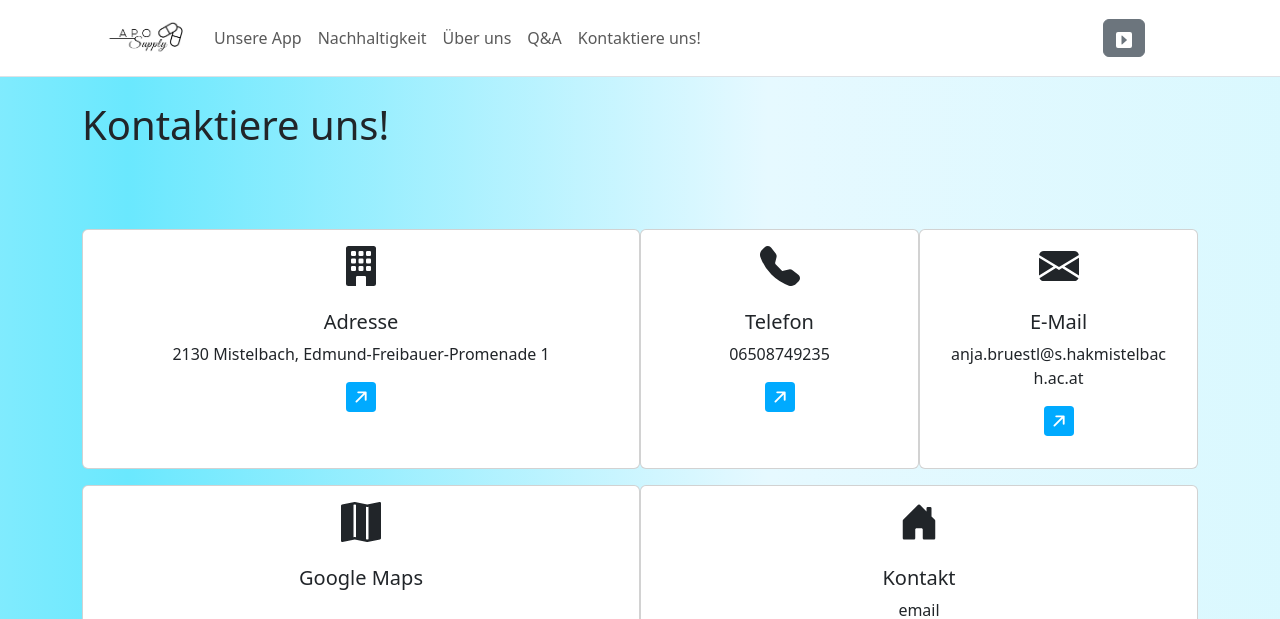
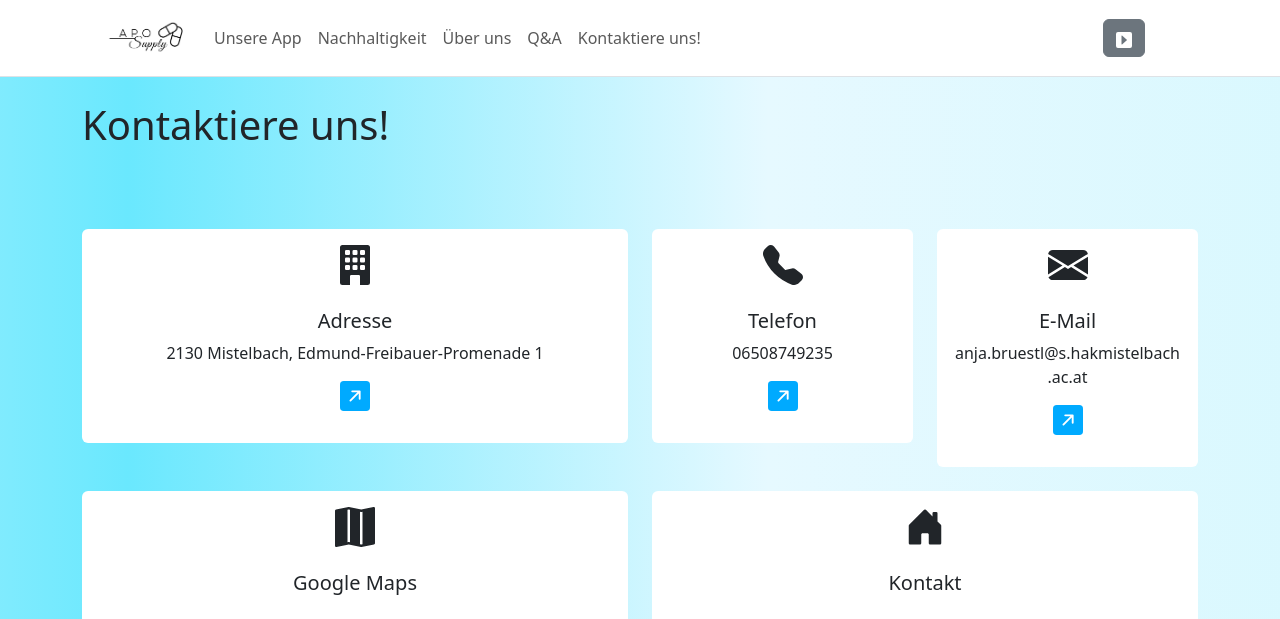
Before and after one commit to celinebittmann/aposupply, a PHP site: page /templates/kontakt.php in a window 1280 px wide. Shown: the top 619 px of the page. Run offline with PHP 8.4, Linux system fonts and the light colour scheme; tables that the repository leaves empty or names only in its code hold one stand-in row (values such as "Sample post").

Commit message:
05.11.2024
Kontaktseite und Q&A

```diff
--- a/templates/kontakt.php
+++ b/templates/kontakt.php
@@ -28,9 +28,10 @@ ini_set('display_errors','On');
     <h1>Kontaktiere uns!</h1>
     <br><br><br>
 
-<div class="container">
   <div class="row">
-    <div class="card w-50 mb-3">
+    <!-- Adresse Schule -->
+    <div class="col-sm-6 mb-3 mb-sm-0">
+      <div class="card">
         <div class="card-body text-center mb-3">
           <svg xmlns="http://www.w3.org/2000/svg" width="40" height="40" fill="currentColor" class="bi bi-building-fill" viewBox="0 0 16 16">
             <path d="M3 0a1 1 0 0 0-1 1v14a1 1 0 0 0 1 1h3v-3.5a.5.5 0 0 1 .5-.5h3a.5.5 0 0 1 .5.5V16h3a1 1 0 0 0 1-1V1a1 1 0 0 0-1-1zm1 2.5a.5.5 0 0 1 .5-.5h1a.5.5 0 0 1 .5.5v1a.5.5 0 0 1-.5.5h-1a.5.5 0 0 1-.5-.5zm3 0a.5.5 0 0 1 .5-.5h1a.5.5 0 0 1 .5.5v1a.5.5 0 0 1-.5.5h-1a.5.5 0 0 1-.5-.5zm3.5-.5h1a.5.5 0 0 1 .5.5v1a.5.5 0 0 1-.5.5h-1a.5.5 0 0 1-.5-.5v-1a.5.5 0 0 1 .5-.5M4 5.5a.5.5 0 0 1 .5-.5h1a.5.5 0 0 1 .5.5v1a.5.5 0 0 1-.5.5h-1a.5.5 0 0 1-.5-.5zM7.5 5h1a.5.5 0 0 1 .5.5v1a.5.5 0 0 1-.5.5h-1a.5.5 0 0 1-.5-.5v-1a.5.5 0 0 1 .5-.5m2.5.5a.5.5 0 0 1 .5-.5h1a.5.5 0 0 1 .5.5v1a.5.5 0 0 1-.5.5h-1a.5.5 0 0 1-.5-.5zM4.5 8h1a.5.5 0 0 1 .5.5v1a.5.5 0 0 1-.5.5h-1a.5.5 0 0 1-.5-.5v-1a.5.5 0 0 1 .5-.5m2.5.5a.5.5 0 0 1 .5-.5h1a.5.5 0 0 1 .5.5v1a.5.5 0 0 1-.5.5h-1a.5.5 0 0 1-.5-.5zm3.5-.5h1a.5.5 0 0 1 .5.5v1a.5.5 0 0 1-.5.5h-1a.5.5 0 0 1-.5-.5v-1a.5.5 0 0 1 .5-.5"/>
@@ -45,8 +46,11 @@ ini_set('display_errors','On');
           </a>
         </div>
       </div>
+    </div>
 
-    <div class="card w-25 mb-3">
+ <!-- Telefonnummer richtig -->
+  <div class="col-sm-3 mb-3 mb-sm-0">
+    <div class="card">
       <div class="card-body text-center mb-3">
         <svg xmlns="http://www.w3.org/2000/svg" width="40" height="40" fill="currentColor" class="bi bi-telephone-fill" viewBox="0 0 16 16">
           <path fill-rule="evenodd" d="M1.885.511a1.745 1.745 0 0 1 2.61.163L6.29 2.98c.329.423.445.974.315 1.494l-.547 2.19a.68.68 0 0 0 .178.643l2.457 2.457a.68.68 0 0 0 .644.178l2.189-.547a1.75 1.75 0 0 1 1.494.315l2.306 1.794c.829.645.905 1.87.163 2.611l-1.034 1.034c-.74.74-1.846 1.065-2.877.702a18.6 18.6 0 0 1-7.01-4.42 18.6 18.6 0 0 1-4.42-7.009c-.362-1.03-.037-2.137.703-2.877z"/>
@@ -61,8 +65,11 @@ ini_set('display_errors','On');
         </a>
       </div>
     </div>
+  </div>
 
-    <div class="card w-25 mb-3">
+  <!-- Email richtig-->
+  <div class="col-sm-3 mb-3 mb-sm-0">
+    <div class="card">
       <div class="card-body text-center mb-3">
         <svg xmlns="http://www.w3.org/2000/svg" width="40" height="40" fill="currentColor" class="bi bi-envelope-fill" viewBox="0 0 16 16">
           <path d="M.05 3.555A2 2 0 0 1 2 2h12a2 2 0 0 1 1.95 1.555L8 8.414zM0 4.697v7.104l5.803-3.558zM6.761 8.83l-6.57 4.027A2 2 0 0 0 2 14h12a2 2 0 0 0 1.808-1.144l-6.57-4.027L8 9.586zm3.436-.586L16 11.801V4.697z"/>
@@ -77,10 +84,15 @@ ini_set('display_errors','On');
         </a>
       </div>
     </div>
+  </div>
 </div> <!-- ende row -->
 
+<br>
+
+<!-- Google Maps -->
 <div class="row">
-  <div class="card w-50 mb-2">
+  <div class="col-sm-6 mb-3 mb-sm-0">
+    <div class="card">
       <div class="card-body text-center mb-3">
         <svg xmlns="http://www.w3.org/2000/svg" width="40" height="40" fill="currentColor" class="bi bi-map-fill" viewBox="0 0 16 16">
           <path fill-rule="evenodd" d="M16 .5a.5.5 0 0 0-.598-.49L10.5.99 5.598.01a.5.5 0 0 0-.196 0l-5 1A.5.5 0 0 0 0 1.5v14a.5.5 0 0 0 .598.49l4.902-.98 4.902.98a.5.5 0 0 0 .196 0l5-1A.5.5 0 0 0 16 14.5zM5 14.09V1.11l.5-.1.5.1v12.98l-.402-.08a.5.5 0 0 0-.196 0zm5 .8V1.91l.402.08a.5.5 0 0 0 .196 0L11 1.91v12.98l-.5.1z"/>
@@ -88,25 +100,75 @@ ini_set('display_errors','On');
         <br><br>
         <h5 class="card-title">Google Maps</h5>
         <br>
-      <iframe src="https://www.google.com/maps/embed?pb=!1m14!1m8!1m3!1d2640.080498525776!2d16.567565!3d48.570007!3m2!1i1024!2i768!4f13.1!3m3!1m2!1s0x476d23601a955245%3A0xeca4453950a6cafb!2sBundeshandelsakademie%20und%20Bundeshandelsschule!5e0!3m2!1sde!2sat!4v1730705553427!5m2!1sde!2sat" width="600" height="450" style="border:0;" allowfullscreen="" loading="lazy" referrerpolicy="no-referrer-when-downgrade"></iframe>
+        <iframe src="https://www.google.com/maps/embed?pb=!1m14!1m8!1m3!1d2640.080498525776!2d16.567565!3d48.570007!3m2!1i1024!2i768!4f13.1!3m3!1m2!1s0x476d23601a955245%3A0xeca4453950a6cafb!2sBundeshandelsakademie%20und%20Bundeshandelsschule!5e0!3m2!1sde!2sat!4v1730705553427!5m2!1sde!2sat" width="570" height="420" style="border:0;" allowfullscreen="" loading="lazy" referrerpolicy="no-referrer-when-downgrade"></iframe>
       </div>
     </div>
+  </div>  <!-- ende col -->
 
-  <div class="card w-50 mb-3">
+  <!-- Kontakt -->
+    <div class="col-sm-6 mb-3 mb-sm-0">
+      <div class="card">
         <div class="card-body text-center mb-3">
           <svg xmlns="http://www.w3.org/2000/svg" width="40" height="40" fill="currentColor" class="bi bi-house-door-fill" viewBox="0 0 16 16">
             <path d="M6.5 14.5v-3.505c0-.245.25-.495.5-.495h2c.25 0 .5.25.5.5v3.5a.5.5 0 0 0 .5.5h4a.5.5 0 0 0 .5-.5v-7a.5.5 0 0 0-.146-.354L13 5.793V2.5a.5.5 0 0 0-.5-.5h-1a.5.5 0 0 0-.5.5v1.293L8.354 1.146a.5.5 0 0 0-.708 0l-6 6A.5.5 0 0 0 1.5 7.5v7a.5.5 0 0 0 .5.5h4a.5.5 0 0 0 .5-.5"/>
           </svg>
           <br><br>
           <h5 class="card-title">Kontakt</h5>
-        <p class="card-text ">email</p>
-        <p class="card-text ">betreff</p>
-        <p class="card-text ">text</p>
+          <br>
+
+  <!-- Formular -->
+        <div class="input-group mb-3">
+          <span class="input-group-text">
+            <svg xmlns="http://www.w3.org/2000/svg" width="16" height="16" fill="currentColor" class="bi bi-envelope-fill" viewBox="0 0 16 16">
+              <path d="M.05 3.555A2 2 0 0 1 2 2h12a2 2 0 0 1 1.95 1.555L8 8.414zM0 4.697v7.104l5.803-3.558zM6.761 8.83l-6.57 4.027A2 2 0 0 0 2 14h12a2 2 0 0 0 1.808-1.144l-6.57-4.027L8 9.586zm3.436-.586L16 11.801V4.697z"/>
+            </svg>
+          </span>
+          <form class="form-floating">
+            <input type="email" class="form-control" id="floatingInputValue" placeholder="name@test.com">
+            <label for="floatingInputValue">E-Mail</label>
+          </form>
+        </div>
+        <br><br>
+
+        <div class="input-group mb-3">
+          <span class="input-group-text">
+            <svg xmlns="http://www.w3.org/2000/svg" width="16" height="16" fill="currentColor" class="bi bi-pin-fill" viewBox="0 0 16 16">
+              <path d="M4.146.146A.5.5 0 0 1 4.5 0h7a.5.5 0 0 1 .5.5c0 .68-.342 1.174-.646 1.479-.126.125-.25.224-.354.298v4.431l.078.048c.203.127.476.314.751.555C12.36 7.775 13 8.527 13 9.5a.5.5 0 0 1-.5.5h-4v4.5c0 .276-.224 1.5-.5 1.5s-.5-1.224-.5-1.5V10h-4a.5.5 0 0 1-.5-.5c0-.973.64-1.725 1.17-2.189A6 6 0 0 1 5 6.708V2.277a3 3 0 0 1-.354-.298C4.342 1.674 4 1.179 4 .5a.5.5 0 0 1 .146-.354"/>
+            </svg>
+          </span>
+          <form class="form-floating">
+            <input type="text" class="form-control" id="floatingInputValue" placeholder="name@example.com" >
+            <label for="floatingInputValue">Betreff</label>
+          </form>
+        </div>
+        <br><br>
+
+        <div class="input-group mb-3">
+          <span class="input-group-text">
+            <svg xmlns="http://www.w3.org/2000/svg" width="16" height="16" fill="currentColor" class="bi bi-file-text-fill" viewBox="0 0 16 16">
+              <path d="M12 0H4a2 2 0 0 0-2 2v12a2 2 0 0 0 2 2h8a2 2 0 0 0 2-2V2a2 2 0 0 0-2-2M5 4h6a.5.5 0 0 1 0 1H5a.5.5 0 0 1 0-1m-.5 2.5A.5.5 0 0 1 5 6h6a.5.5 0 0 1 0 1H5a.5.5 0 0 1-.5-.5M5 8h6a.5.5 0 0 1 0 1H5a.5.5 0 0 1 0-1m0 2h3a.5.5 0 0 1 0 1H5a.5.5 0 0 1 0-1"/>
+            </svg>
+          </span>
+          <form class="form-floating">
+          <textarea class="form-control" placeholder="Schreibe eine Nachricht!" id="floatingTextarea2" style="height: 165px"></textarea>
+          <label for="floatingTextarea2">Nachricht</label>
         </div>
       </div>
+  </div> <!-- ende col -->
+  <br><br><br><br>
 </div> <!-- ende row -->
-</div> <!-- ende container -->
 
+
+
+<!-- css -->
+<style>
+.card{
+  border: #ffffff;
+}
+
+
+
+</style>
 
 
 
```
Also changed, not shown: templates/qa.php (+11 -1 lines). Lines whose indentation alone changed are shown as unchanged.
